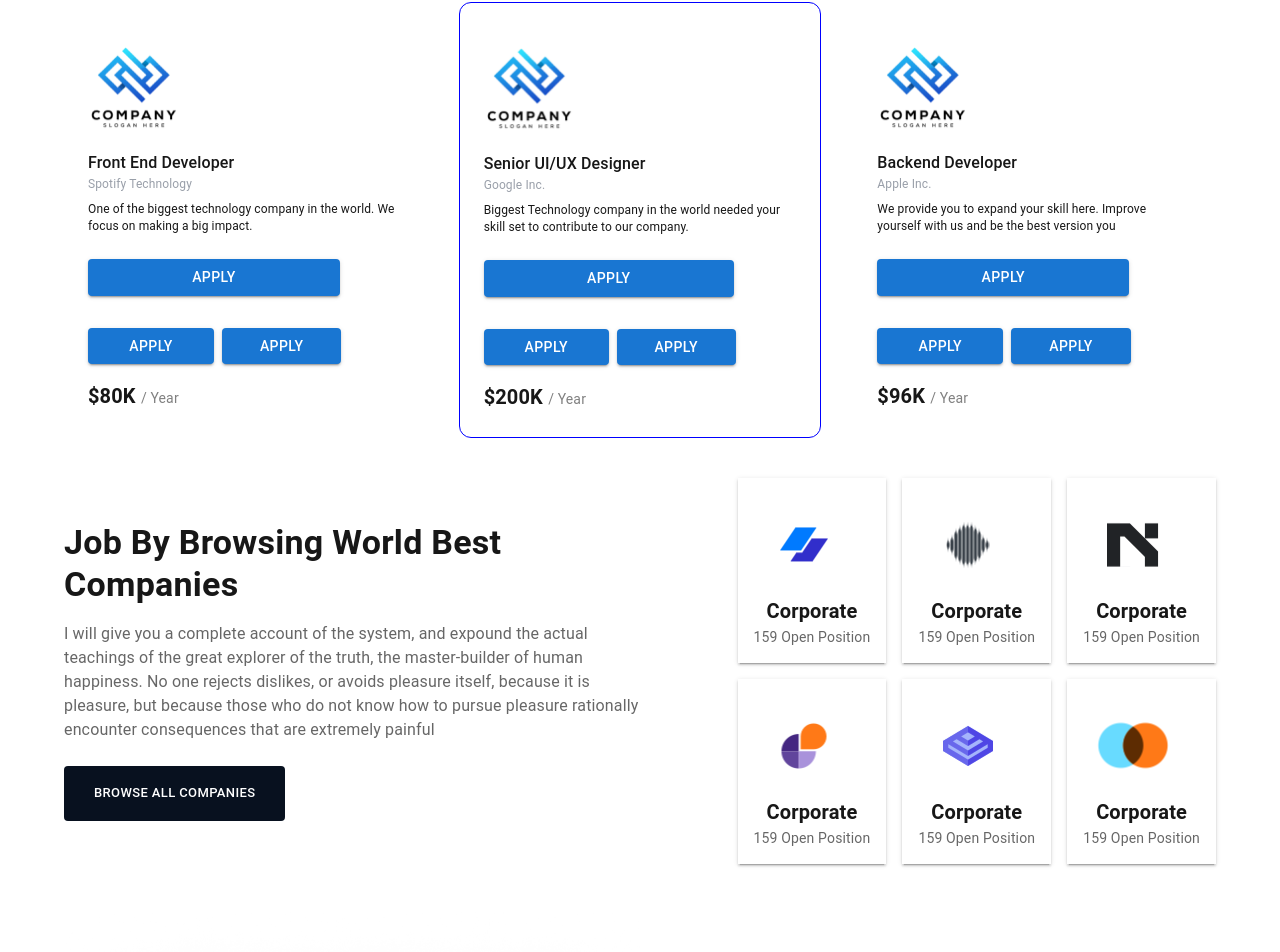
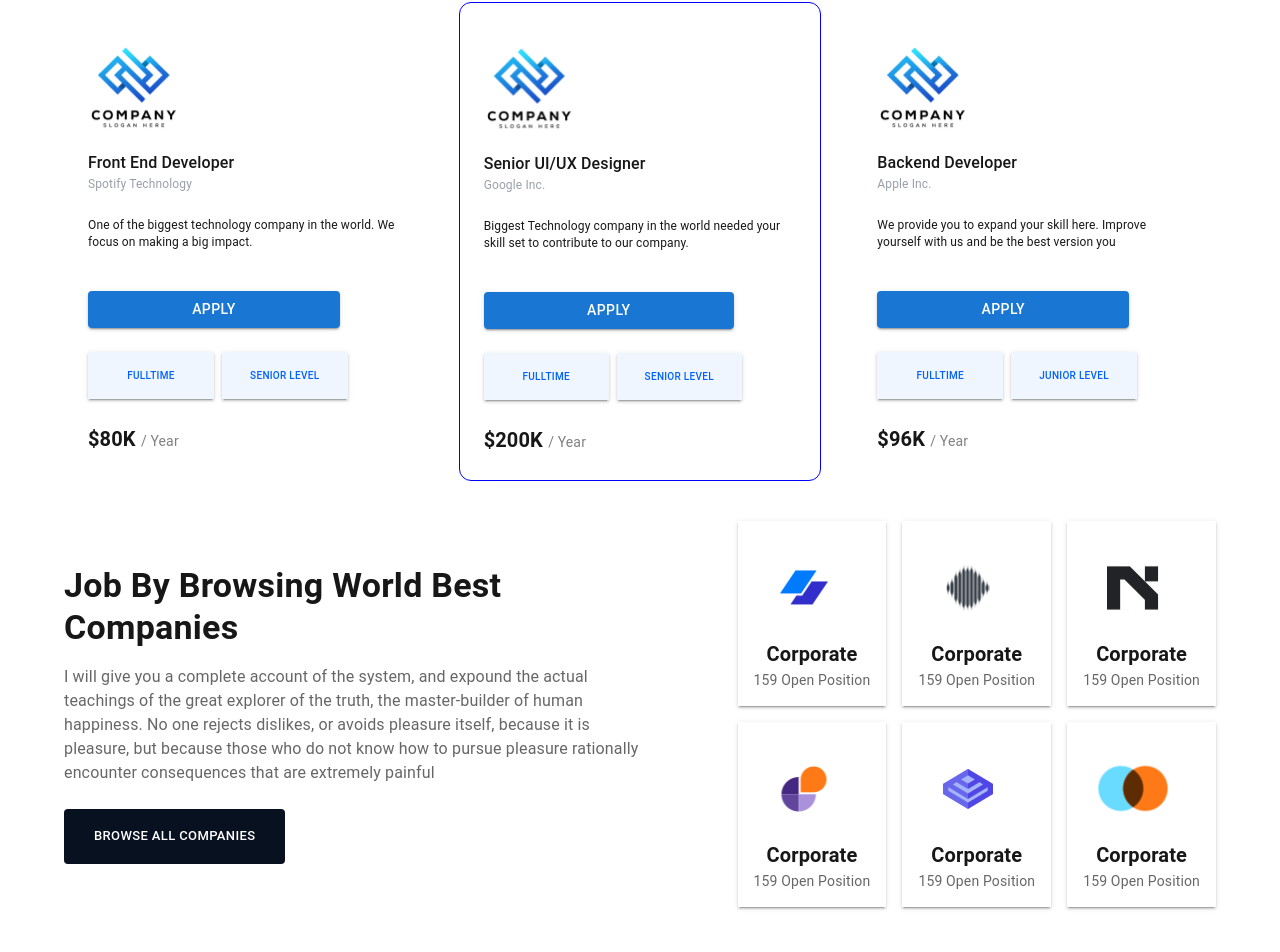
Before and after one commit to asifalidev77/Job-portal, a Next.js app: page / in a window 1280 px wide. Shown: the part 1796-2748 px from the top of the page. Built offline with nearby package versions, Linux system fonts and the light colour scheme.

Commit message:
posotion

```diff
--- a/src/app/components/Positions.tsx
+++ b/src/app/components/Positions.tsx
@@ -38,25 +38,24 @@ const Positions: React.FC<JobCardProps> = ({
       <Typography variant="body2" color="#999FA9" sx={{ fontSize: "12px" }}>
         {company}
       </Typography>
-      <Typography variant="body2" sx={{ my: 1, fontSize: "12px", fontWeight: 400 }}>
+      <Typography variant="body2" sx={{ my: 3, fontSize: "12px", fontWeight: 400 }}>
         {description}
       </Typography>
       <Button variant="contained" color="primary" sx={{ mt: 2 , width: "80%"}}>
         Apply
       </Button>
       <Box sx={{ display: "flex", justifyContent: "start", gap: 1, mt: 2 }}>
-      <Button variant="contained" color="primary" sx={{ mt: 2 , width: "40%"}}>
-        Apply
+      <Button variant="contained" color="primary" sx={{ mt: 1 , width: "40%", backgroundColor:"#F0F6FF", color:"#0061FF", py: "15px", px: "20px", borderRadius: 0, fontSize: "10px"}}>
+        {employmentType}
       </Button>
-      <Button variant="contained" color="primary" sx={{ mt: 2 , width: "38%"}}>
-        Apply
+      <Button variant="contained" sx={{ mt: 1 , width: "40%", backgroundColor:"#F0F6FF", color:"#0061FF", py: "15px", px: "20px", borderRadius: 0, fontSize: "10px"}}>
+       {level}
       </Button>
       </Box>
-      <Typography variant="h6" fontWeight={600} sx={{ mt: 2 }}>
+      <Typography variant="h6" fontWeight={600} sx={{ mt: 3 }}>
         {salary} <Typography component="span" variant="body2" color="gray">/ Year</Typography>
       </Typography>
         </Box>
-
             </>
 
     );
```
